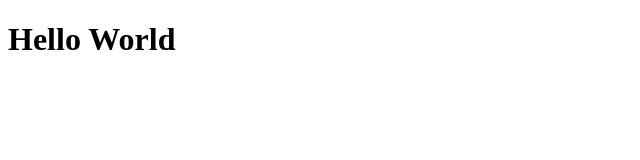
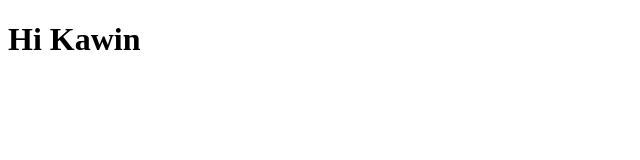
Before and after one commit to Kawin55/model2, a plain HTML site: page index.html in a window 1280 px wide. Shown: the whole page, without its empty margins (0-640 px from the left). Drawn offline with nearby package versions, Linux system fonts and the light colour scheme.

Commit message:
Update index.html

```diff
--- a/index.html
+++ b/index.html
@@ -9,7 +9,7 @@
   </head>
   <body>
 
-    <h1>Hello World</h1>
+    <h1>Hi Kawin</h1>
     <!-- we will put our teact component inside this div -->
     <div id="root"></div>
 
```
